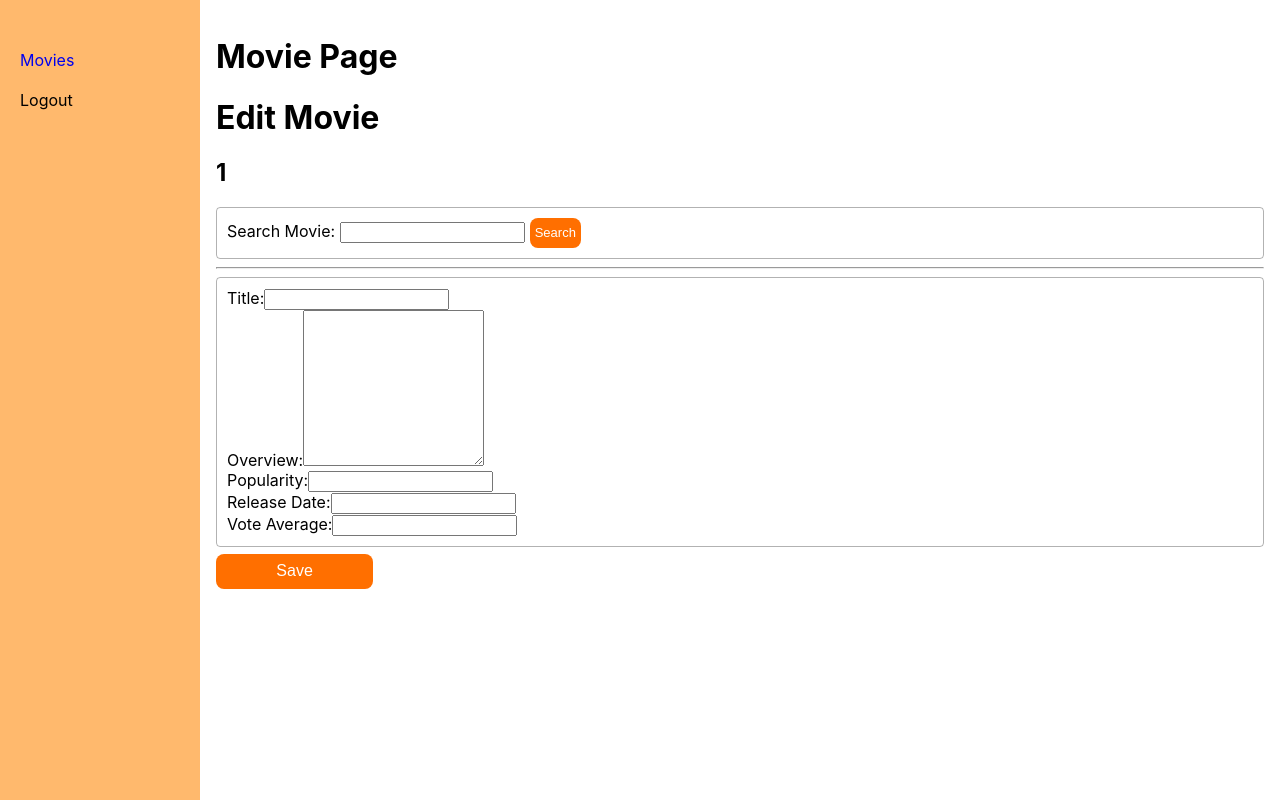
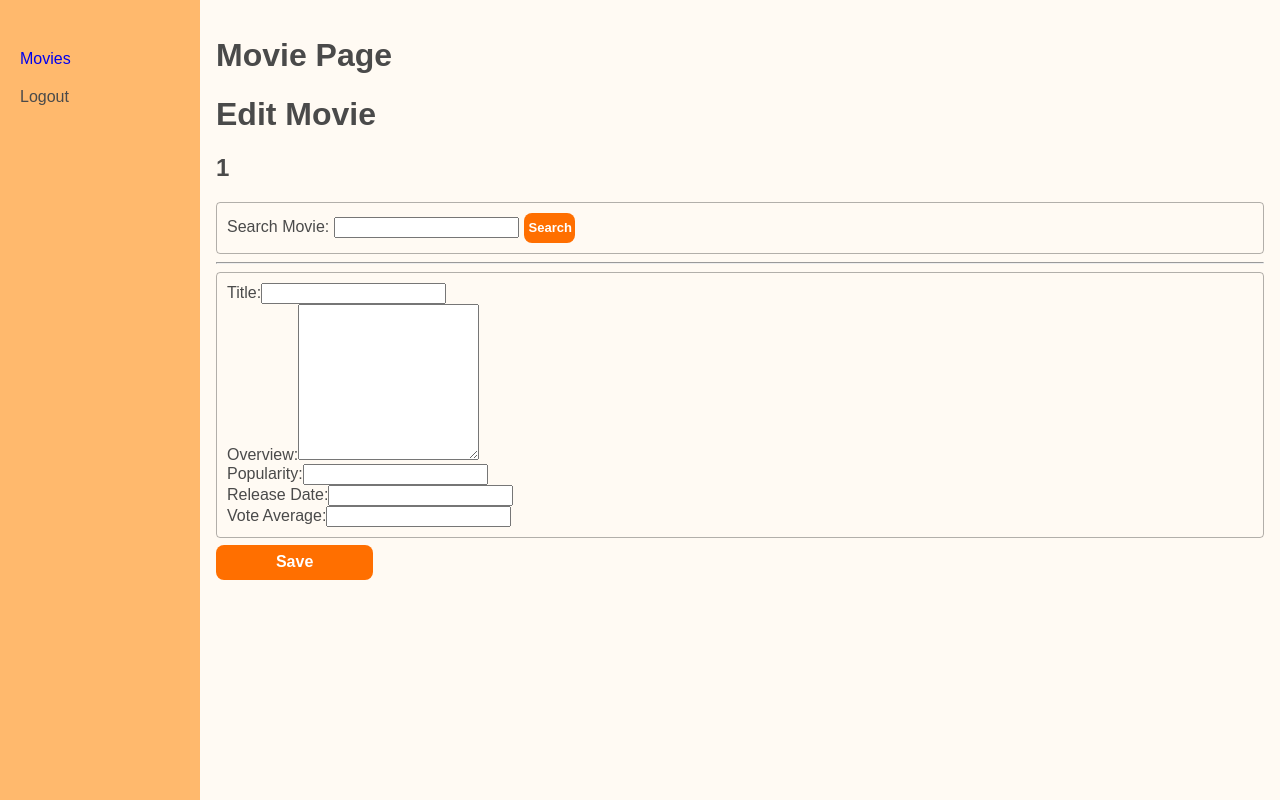
Before and after one commit to AlexaMaeEllorza/movieprojectADT, a React (Create React App) app in the folder admin-dashboard-alexa-ellorza-bsit3a/: page /main/movies/form/1 in a window 1280 px wide. Built offline with nearby package versions, Linux system fonts and the light colour scheme; sample sign-in values are in the browser's storage.

Commit message:
css update

```diff
--- a/admin-dashboard-alexa-ellorza-bsit3a/src/pages/Main/Movie/Form/Form.css
+++ b/admin-dashboard-alexa-ellorza-bsit3a/src/pages/Main/Movie/Form/Form.css
@@ -1,39 +1,39 @@
 .search-container {
-  border: 1px solid rgba(0, 0, 0, 0.3); /* Thin border with slight transparency */
-  padding: 10px; /* Add some padding for better spacing */
-  border-radius: 4px; /* Optional: adds rounded corners */
+  border: 1px solid rgba(0, 0, 0, 0.3);
+  padding: 10px;
+  border-radius: 4px;
 }
 
 .display-movie {
   max-height: 350px;
   overflow-y: auto;
-  scrollbar-width: none; /* Firefox */
-  -ms-overflow-style: none; /* Internet Explorer and Edge */
-  border: 1px solid rgba(0, 0, 0, 0.3); /* Thin border with slight transparency */
-  border-radius: 4px; /* Optional: adds rounded corners */
-  padding: 10px; /* Add some padding for better spacing */
+  scrollbar-width: none;
+  -ms-overflow-style: none;
+  border: 1px solid rgba(0, 0, 0, 0.3);
+  border-radius: 4px;
+  padding: 10px;
 }
 
-/* Existing styles for hiding scrollbars and search results */
+
 .searched-movie {
   max-height: 150px;
   overflow-y: auto;
-  scrollbar-width: none; /* Firefox */
-  -ms-overflow-style: none; /* Internet Explorer and Edge */
+  scrollbar-width: none;
+  -ms-overflow-style: none;
 }
 
-/* Hide scrollbar for WebKit browsers */
+
 .searched-movie::-webkit-scrollbar {
   display: none;
 }
 
 .search-container p {
-  padding: 8px; /* Add some padding for better click area */
+  padding: 8px;
 }
 
 .search-container p:hover {
-  background-color: rgb(255, 162, 0); /* Change to light orange */
-  color: rgb(255, 255, 255); /* Change text color to white */
+  background-color: rgb(255, 162, 0);
+  color: rgb(255, 255, 255);
 }
 
 .poster-image {
@@ -53,7 +53,7 @@
   cursor: pointer;
   transition: background-color 0.2s ease, transform 0.1s ease;
   width: 15%;
-  z-index: 2; /* Ensure button is above the blurred background */
+  z-index: 2;
 }
 
 .save-button:hover {
@@ -73,7 +73,7 @@
   cursor: pointer;
   transition: background-color 0.2s ease, transform 0.1s ease;
   width: 5%;
-  z-index: 2; /* Ensure button is above the blurred background */
+  z-index: 2;
 }
 
 .search-button:hover {
--- a/admin-dashboard-alexa-ellorza-bsit3a/src/pages/Main/Movie/Lists/Lists.css
+++ b/admin-dashboard-alexa-ellorza-bsit3a/src/pages/Main/Movie/Lists/Lists.css
@@ -1,17 +1,83 @@
+
+body {
+  font-family: 'Arial', sans-serif;
+  margin: 0;
+  background-color: #fffaf3;
+  color: #4a4a4a;
+}
+
 .lists-container {
-  width: 100%;
-  display: flex;
-  flex-direction: column;
+  padding: 20px;
+  max-width: 1500px;
+  margin: 0 auto;
 }
+
 .create-container {
-  align-self: flex-end;
-  margin: 1rem 0;
+  margin-bottom: 20px;
+  text-align: right;
 }
-.table-container,
-.movie-lists {
-  width: 100%;
+
+button {
+  background-color: #ff7a29;
+  color: #ffffff;
+  border: none;
+  padding: 10px 20px;
+  font-size: 14px;
+  font-weight: bold;
+  cursor: pointer;
+  border-radius: 5px;
+  transition: background-color 0.3s ease, transform 0.2s ease;
+}
+
+button:hover {
+  background-color: #e66a20;
+  transform: scale(1.05);
+}
+
+button:active {
+  background-color: #cc5c1b;
 }
 
 .table-container {
-  text-align: center;
+  overflow-x: auto;
 }
+
+.movie-lists {
+  width: 100%;
+  border-collapse: collapse;
+  box-shadow: 0 4px 6px rgba(0, 0, 0, 0.1);
+}
+
+.movie-lists th,
+.movie-lists td {
+  padding: 15px;
+  text-align: left;
+}
+
+.movie-lists th {
+  background-color: #ff8c42;
+  color: white;
+  font-size: 16px;
+  text-transform: uppercase;
+  letter-spacing: 0.05em;
+}
+
+.movie-lists tbody tr:nth-child(odd) {
+  background-color: #ffe3cc;
+}
+
+.movie-lists tbody tr:nth-child(even) {
+  background-color: #fff3e6;
+}
+
+.movie-lists tbody tr:hover {
+  background-color: #ffd9b8;
+}
+
+.movie-lists td {
+  border-bottom: 1px solid #f4b183;
+}
+
+.movie-lists td button {
+  margin-right: 10px;
+}
--- a/admin-dashboard-alexa-ellorza-bsit3a/src/pages/Main/Movie/Lists/Lists.jsx
+++ b/admin-dashboard-alexa-ellorza-bsit3a/src/pages/Main/Movie/Lists/Lists.jsx
@@ -61,6 +61,7 @@ const Lists = () => {
             <tr>
               <th>ID</th>
               <th>Title</th>
+              <th>Popularity</th>
               <th>Actions</th>
             </tr>
           </thead>
@@ -69,6 +70,7 @@ const Lists = () => {
               <tr>
                 <td>{movie.id}</td>
                 <td>{movie.title}</td>
+                <td>{movie.popularity}</td>
                 <td>
                   <button
                     type='button'
```
